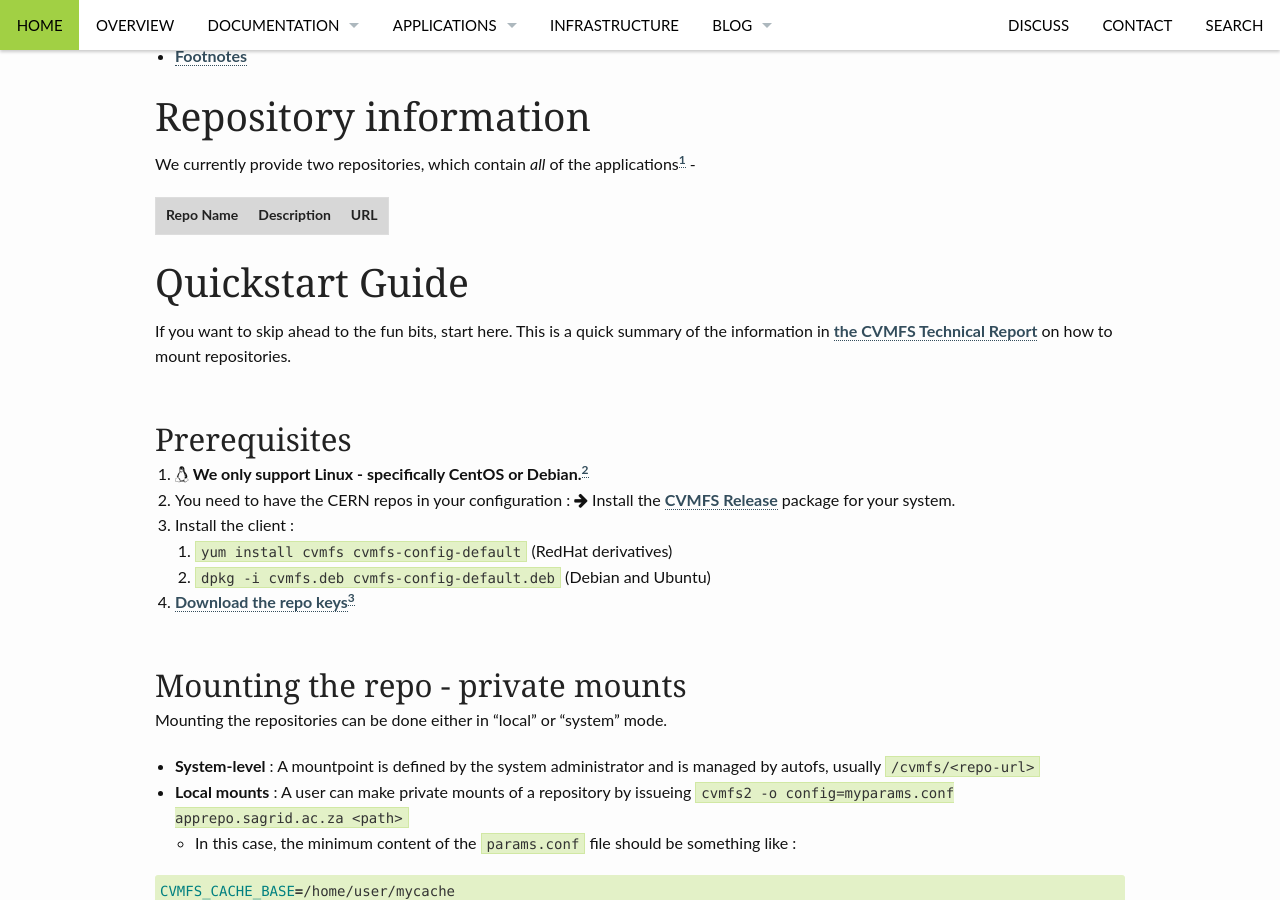
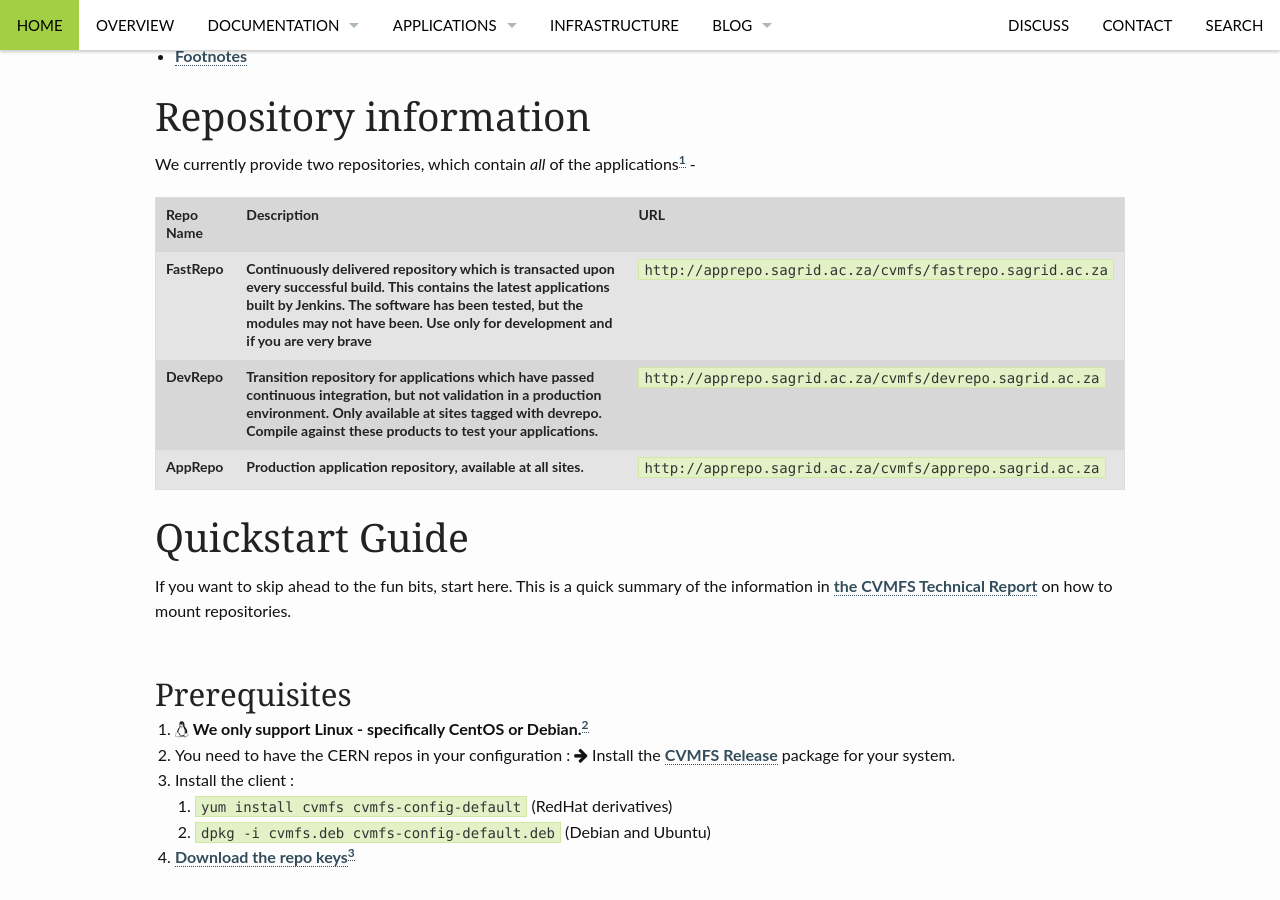
Before and after one commit to AAROC/CODE-RADE, a Jekyll site: the page built from pages/site-admin-quickstart.md, in a window 1280 px wide and 900 px high, scrolled down 651 px. Built offline with Jekyll 4.4.1, drawn with Linux system fonts in a browser that asks for light colours; nearby versions of some CDN libraries.

Commit message:
1. Fixed the site administrator page and added some images   2. Added the `cvmfs.yml` data file to `_data` to pull in the repo metadata. Copied from @AAROC/aaroc.github.io

```diff
--- /dev/null
+++ b/_data/cvmfs.yml
@@ -0,0 +1,11 @@
+- name: FastRepo
+  description: "Continuously delivered repository which is transacted upon every successful build. This contains the latest applications built by Jenkins. The software has been tested, but the modules may not have been. Use only for development and if you are  very brave"
+  url: http://apprepo.sagrid.ac.za/cvmfs/fastrepo.sagrid.ac.za
+
+- name: DevRepo
+  description: Transition repository for applications which have passed continuous integration, but not validation in a production environment. Only available at sites tagged with devrepo. Compile against these products to test your applications.
+  url: http://apprepo.sagrid.ac.za/cvmfs/devrepo.sagrid.ac.za
+
+- name: AppRepo
+  description: Production application repository, available at all sites.
+  url: http://apprepo.sagrid.ac.za/cvmfs/apprepo.sagrid.ac.za
```
Also changed, not shown: pages/pages-root-folder/index.md (+1 -1 lines), images/ansible_circleA_black_small.svg (added), images/sites.jpg (added).
